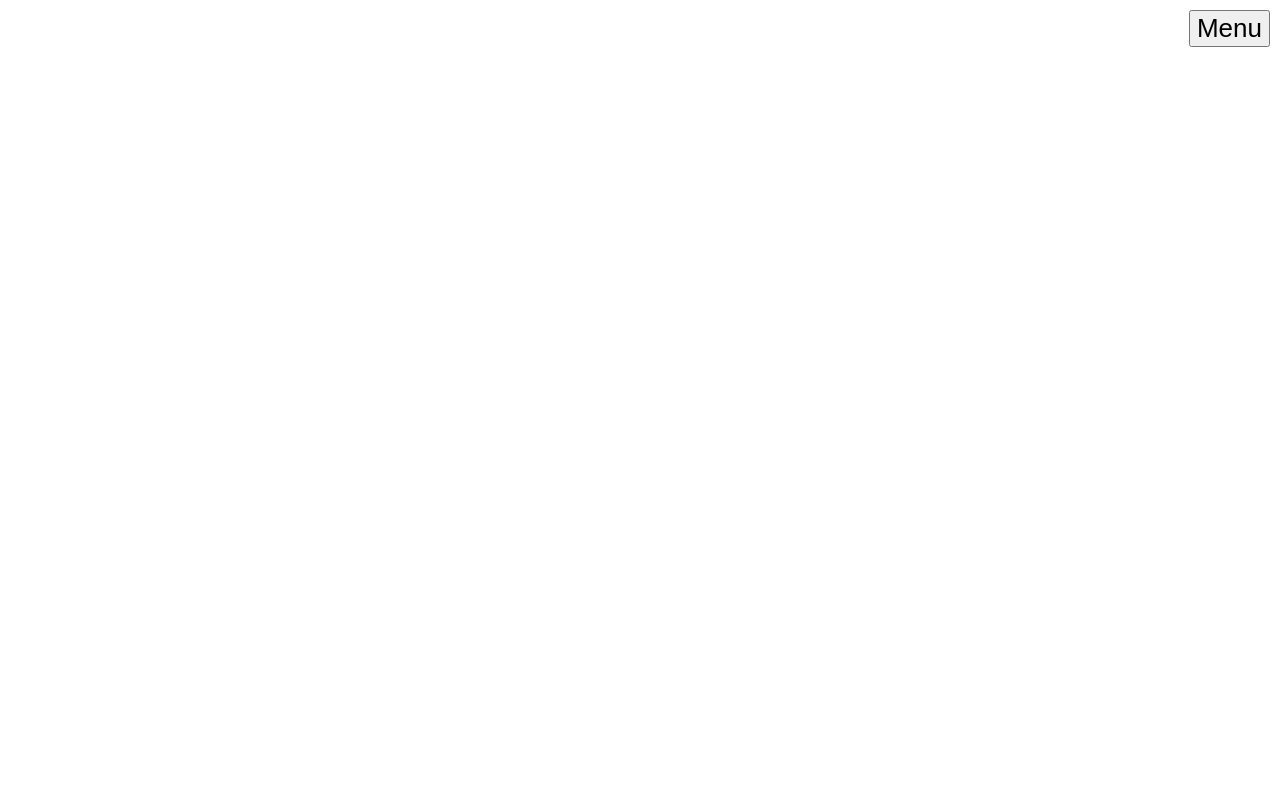
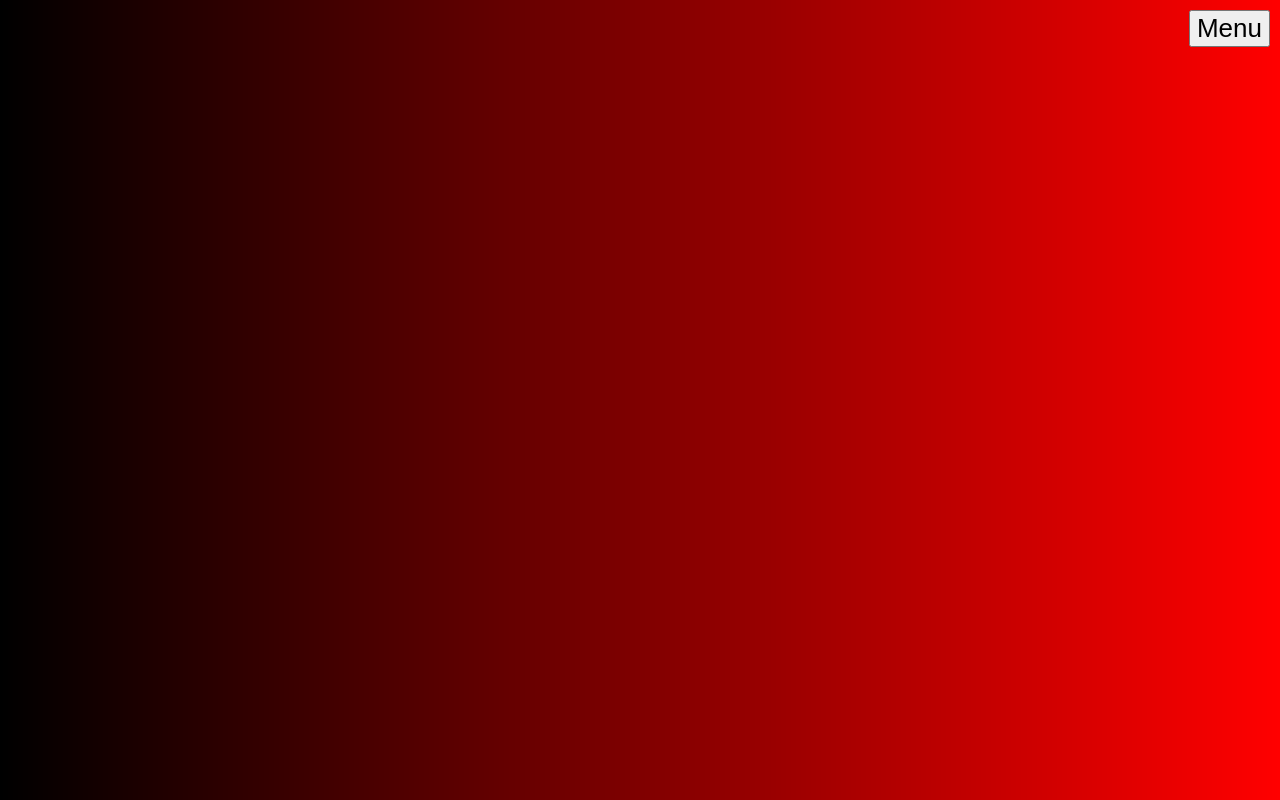
Before and after one commit to isihigameKoudai/utils, a React (Vite) app: page /playground in a window 1280 px wide. Before the commit this address had no page. Built offline with nearby package versions, Linux system fonts and the light colour scheme.

Commit message:
add playground

```diff
--- a/src/Route/routes.tsx
+++ b/src/Route/routes.tsx
@@ -12,6 +12,7 @@ import NormalCirclePage from "../pages/Examples/NormalCircle";
 import SquareSparkPage from "../pages/Examples/SquareSpark";
 import AudioCirclePage from "../pages/Examples/AudioCircle";
 import StableFluids from "../pages/StableFluids";
+import PlaygroundPage from "../pages/Playground";
 
 export type IRoute = {
   title: string;
@@ -24,6 +25,11 @@ export const routeList: IRoute[] = [
     title: "TOP",
     path: "/",
     element: <Index />,
+  },
+  {
+    title: 'プレイグラウンド',
+    path: 'playground',
+    element: <PlaygroundPage />
   },
   {
     title: "Shader",
--- a/src/pages/Examples/AudioCircle/index.tsx
+++ b/src/pages/Examples/AudioCircle/index.tsx
@@ -7,7 +7,6 @@ import AudioCircle from './AudioCircle.frag?raw';
 import Visualizer from '../../../../packages/Visualizer';
 import { average } from '../../../../packages/math';
 import { splitMap } from '../../../../packages/array';
-import { LoadingManager } from 'three';
 
 const flatSums = (arr:number[], lengthPerArr: number) => splitMap(arr,lengthPerArr).map(items => average(items));
 
--- /dev/null
+++ b/src/pages/Playground/index.tsx
@@ -0,0 +1,29 @@
+import React from 'react';
+import * as THREE from 'three';
+
+import ShaderCanvas from '../../../packages/ShaderCanvas';
+import vertex from '../../../packages/glsl/vertex.vert?raw';
+import fragment from './glsl/fragment.frag?raw';
+
+const PlaygroundPage: React.FC = () => {
+
+  return <div id="3D" style={{
+    width: '100%',
+    height: '100svh'
+  }}>
+    <ShaderCanvas
+      uniforms={{
+        time: {
+          value: 0
+        },
+        resolution: {
+          value: new THREE.Vector2(window.innerWidth, window.innerHeight)
+        }
+      }}
+      vertexShader={vertex}
+      fragmentShader={fragment}
+    />
+  </div>;
+}
+
+export default PlaygroundPage;
```
Also changed, not shown: src/pages/Playground/glsl/fragment.frag (added).
